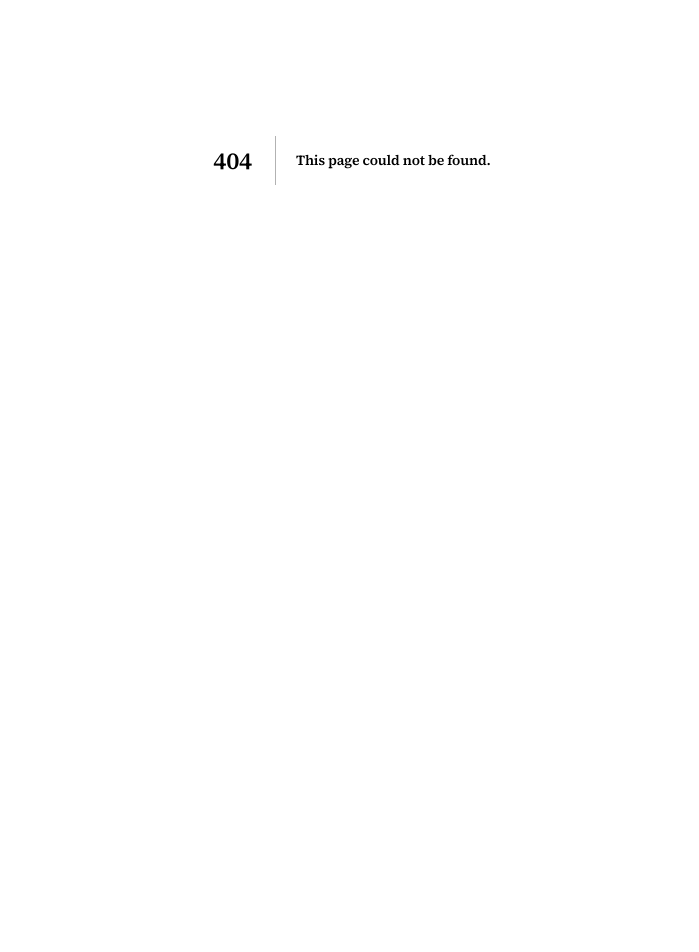
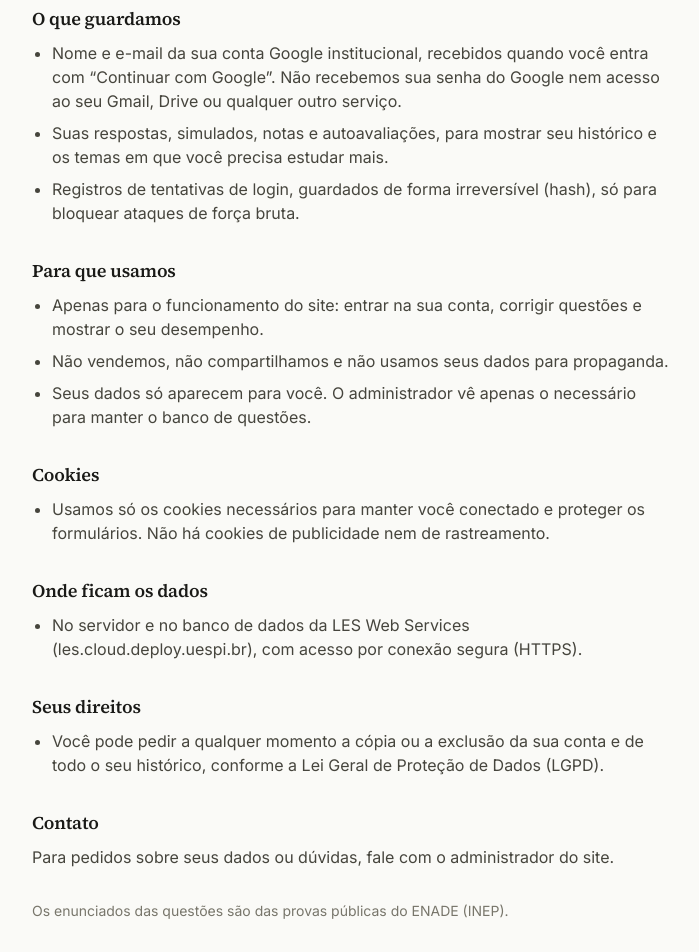
Before and after one commit to VitoEmanoel/TSCQuestoes, a Next.js app: page /privacidade in a window 1280 px wide. Before the commit this address had no page. Shown: the part 240-1192 px from the top of the page, without its empty margins (288-987 px from the left). Before the commit the page ends 800 px from the top, so only its background shows below. Built offline with nearby package versions, Linux system fonts and the light colour scheme; no server answers.

Commit message:
feat: página de privacidade (exigida pelo Google) e aviso no login
Co-Authored-By: Claude Opus 5.5 <noreply@anthropic.com>

```diff
--- a/app/(site)/cadastro/page.tsx
+++ b/app/(site)/cadastro/page.tsx
@@ -19,7 +19,11 @@ export default async function SignupPage() {
     <AuthCard title="Criar conta" subtitle="Conta de estudante, de graça. Leva um minuto.">
       {googleEnabled ? (
         <div className="mb-5">
-          <GoogleButton callbackUrl="/" label="Criar conta com Google" />
+          <GoogleButton
+            callbackUrl="/"
+            label="Criar conta com Google"
+            divider={studentPasswordEnabled()}
+          />
         </div>
       ) : null}
       {studentPasswordEnabled() ? (
--- a/app/(site)/login/page.tsx
+++ b/app/(site)/login/page.tsx
@@ -31,7 +31,11 @@ export default async function LoginPage(props: PageProps<"/login">) {
       ) : null}
       {googleEnabled ? (
         <div className="mb-5">
-          <GoogleButton callbackUrl={target} label="Continuar com Google" />
+          <GoogleButton
+            callbackUrl={target}
+            label="Continuar com Google"
+            divider={studentPasswordEnabled()}
+          />
         </div>
       ) : null}
       {studentPasswordEnabled() ? (
--- /dev/null
+++ b/app/(site)/privacidade/page.tsx
@@ -0,0 +1,93 @@
+import type { Metadata } from "next";
+import { connection } from "next/server";
+
+export const metadata: Metadata = {
+  title: "Privacidade — TSCQuestões",
+  description: "Quais dados o TSCQuestões guarda e para quê.",
+};
+
+const SECTIONS: { title: string; items: string[] }[] = [
+  {
+    title: "O que guardamos",
+    items: [
+      "Nome e e-mail da sua conta Google institucional, recebidos quando você entra com “Continuar com Google”. Não recebemos sua senha do Google nem acesso ao seu Gmail, Drive ou qualquer outro serviço.",
+      "Suas respostas, simulados, notas e autoavaliações, para mostrar seu histórico e os temas em que você precisa estudar mais.",
+      "Registros de tentativas de login, guardados de forma irreversível (hash), só para bloquear ataques de força bruta.",
+    ],
+  },
+  {
+    title: "Para que usamos",
+    items: [
+      "Apenas para o funcionamento do site: entrar na sua conta, corrigir questões e mostrar o seu desempenho.",
+      "Não vendemos, não compartilhamos e não usamos seus dados para propaganda.",
+      "Seus dados só aparecem para você. O administrador vê apenas o necessário para manter o banco de questões.",
+    ],
+  },
+  {
+    title: "Cookies",
+    items: [
+      "Usamos só os cookies necessários para manter você conectado e proteger os formulários. Não há cookies de publicidade nem de rastreamento.",
+    ],
+  },
+  {
+    title: "Onde ficam os dados",
+    items: [
+      "No servidor e no banco de dados da LES Web Services (les.cloud.deploy.uespi.br), com acesso por conexão segura (HTTPS).",
+    ],
+  },
+  {
+    title: "Seus direitos",
+    items: [
+      "Você pode pedir a qualquer momento a cópia ou a exclusão da sua conta e de todo o seu histórico, conforme a Lei Geral de Proteção de Dados (LGPD).",
+    ],
+  },
+];
+
+export default async function PrivacyPage() {
+  await connection();
+  const contact = process.env.PRIVACY_CONTACT_EMAIL?.trim();
+
+  return (
+    <main className="mx-auto flex w-full max-w-2xl flex-col gap-8 px-4 py-10">
+      <header className="flex flex-col gap-2">
+        <h1 className="text-3xl font-semibold text-zinc-900 dark:text-zinc-50">Privacidade</h1>
+        <p className="text-zinc-600 dark:text-zinc-400">
+          O TSCQuestões é um banco de questões do ENADE de Análise e Desenvolvimento de Sistemas,
+          feito para estudo. Esta página explica quais dados guardamos e por quê.
+        </p>
+      </header>
+      {SECTIONS.map((section) => (
+        <section key={section.title} className="flex flex-col gap-2">
+          <h2 className="text-lg font-semibold text-zinc-900 dark:text-zinc-50">{section.title}</h2>
+          <ul className="flex list-disc flex-col gap-2 pl-5 text-zinc-700 dark:text-zinc-300">
+            {section.items.map((item) => (
+              <li key={item}>{item}</li>
+            ))}
+          </ul>
+        </section>
+      ))}
+      <section className="flex flex-col gap-2">
+        <h2 className="text-lg font-semibold text-zinc-900 dark:text-zinc-50">Contato</h2>
+        <p className="text-zinc-700 dark:text-zinc-300">
+          {contact ? (
+            <>
+              Para pedidos sobre seus dados ou dúvidas, escreva para{" "}
+              <a
+                href={`mailto:${contact}`}
+                className="text-accent underline-offset-4 hover:underline"
+              >
+                {contact}
+              </a>
+              .
+            </>
+          ) : (
+            "Para pedidos sobre seus dados ou dúvidas, fale com o administrador do site."
+          )}
+        </p>
+      </section>
+      <p className="text-sm text-zinc-500">
+        Os enunciados das questões são das provas públicas do ENADE (INEP).
+      </p>
+    </main>
+  );
+}
--- a/components/auth-card.tsx
+++ b/components/auth-card.tsx
@@ -15,6 +15,13 @@ export function AuthCard({
         <h1 className="text-3xl font-semibold text-zinc-900 dark:text-zinc-50">{title}</h1>
         {subtitle ? <p className="mt-2 text-zinc-600 dark:text-zinc-400">{subtitle}</p> : null}
         <div className="mt-8">{children}</div>
+        <p className="mt-8 text-xs text-zinc-500">
+          Ao entrar, você concorda com a nossa{" "}
+          <Link href="/privacidade" className="tap underline underline-offset-4">
+            política de privacidade
+          </Link>
+          .
+        </p>
       </div>
     </main>
   );
--- a/components/google-button.tsx
+++ b/components/google-button.tsx
@@ -1,6 +1,14 @@
 import { googleSignIn } from "@/app/actions/auth";
 
-export function GoogleButton({ callbackUrl, label }: { callbackUrl: string; label: string }) {
+export function GoogleButton({
+  callbackUrl,
+  label,
+  divider = true,
+}: {
+  callbackUrl: string;
+  label: string;
+  divider?: boolean;
+}) {
   return (
     <form action={googleSignIn} className="flex flex-col gap-5">
       <input type="hidden" name="callbackUrl" value={callbackUrl} />
@@ -28,11 +36,13 @@ export function GoogleButton({ callbackUrl, label }: { callbackUrl: string; labe
         </svg>
         {label}
       </button>
-      <p className="flex items-center gap-3 text-xs text-zinc-500">
-        <span className="h-px flex-1 bg-zinc-200 dark:bg-zinc-800" />
-        ou com e-mail
-        <span className="h-px flex-1 bg-zinc-200 dark:bg-zinc-800" />
-      </p>
+      {divider ? (
+        <p className="flex items-center gap-3 text-xs text-zinc-500">
+          <span className="h-px flex-1 bg-zinc-200 dark:bg-zinc-800" />
+          ou com e-mail
+          <span className="h-px flex-1 bg-zinc-200 dark:bg-zinc-800" />
+        </p>
+      ) : null}
     </form>
   );
 }
--- a/scripts/qa/mobile-check.ts
+++ b/scripts/qa/mobile-check.ts
@@ -187,6 +187,7 @@ async function main() {
       await visit("inicio", "/");
       await visit("login", "/login");
       await visit("cadastro", "/cadastro");
+      await visit("privacidade", "/privacidade");
 
       await login(page, STUDENT_EMAIL, STUDENT_PASSWORD);
       await visit("questoes-lista", "/questoes");
--- a/scripts/security/google-only-check.ts
+++ b/scripts/security/google-only-check.ts
@@ -139,7 +139,10 @@ async function main() {
     const login = await (await fetch(`${BASE}/login`)).text();
     check(
       "/login mostra só o Google (sem campo de senha)",
-      !login.includes('id="password"') && login.includes("Continuar com Google"),
+      !login.includes('id="password"') &&
+        !login.includes("ou com e-mail") &&
+        login.includes("Continuar com Google") &&
+        login.includes('href="/privacidade"'),
     );
     const signupPage = await (await fetch(`${BASE}/cadastro`)).text();
     check(
```
Also changed, not shown: 2 other files (tests, documents, lock files or other folders).
